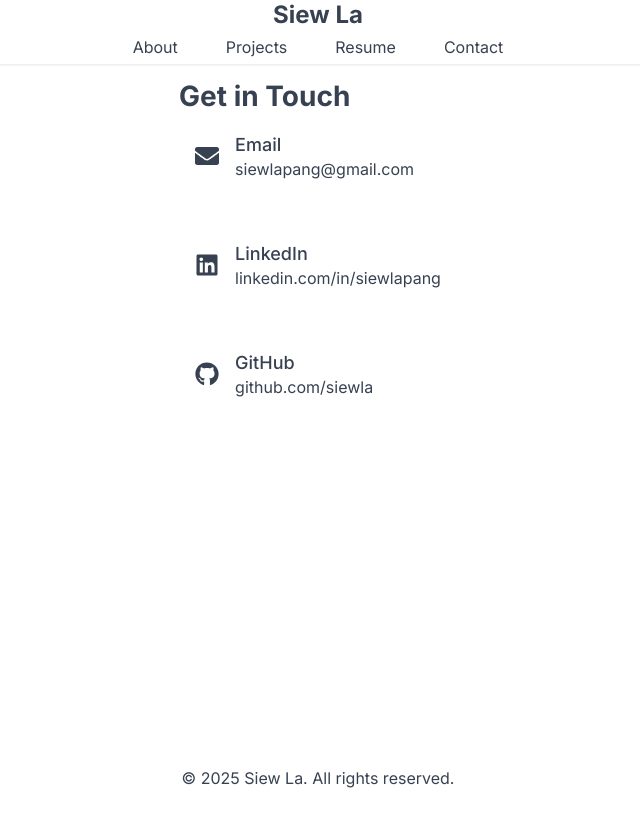
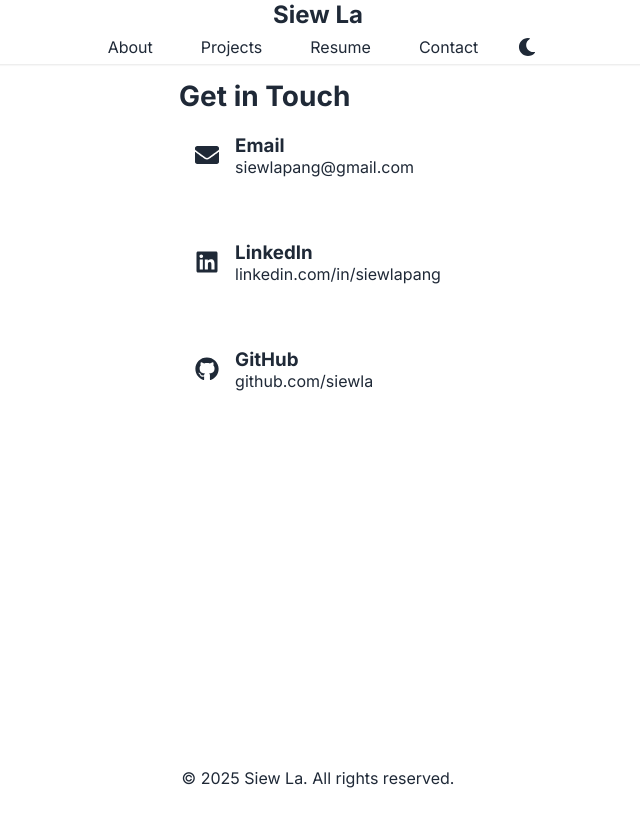
Before and after one commit to siewla/siewla.dev, a Next.js app: page /contact in a window 1280 px wide. Shown: the whole page, without its empty margins (322-962 px from the left). Built offline with nearby package versions, Linux system fonts and the light colour scheme.

Commit message:
feat: add theme toggle functionality
- Add dark/light mode toggle button\n- Implement theme persistence using localStorage\n- Update CSS variables for consistent theming\n- Fix text readability issues in both modes\n- Remove media queries in favor of CSS variables

```diff
--- a/src/app/globals.css
+++ b/src/app/globals.css
@@ -1,9 +1,18 @@
 :root {
   --primary-color: #4f46e5;
+  --primary-color-dark: #4338ca;
   --background-light: #ffffff;
   --background-dark: #111827;
-  --text-light: #374151;
+  --text-light: #1f2937;
   --text-dark: #f3f4f6;
+  --text-secondary-light: #4b5563;
+  --text-secondary-dark: #9ca3af;
+  --card-background-light: #ffffff;
+  --card-background-dark: #1f2937;
+  --border-color-light: #e5e7eb;
+  --border-color-dark: #374151;
+  --tag-background-light: #f3f4f6;
+  --tag-background-dark: #374151;
 }
 
 * {
@@ -27,19 +36,37 @@
   animation: fadeInUp 0.5s ease-out forwards;
 }
 
+/* Light theme (default) */
+:root,
+.light {
+  --background: var(--background-light);
+  --text: var(--text-light);
+  --text-secondary: var(--text-secondary-light);
+  --card-background: var(--card-background-light);
+  --border-color: var(--border-color-light);
+  --nav-background: rgba(255, 255, 255, 0.8);
+  --nav-hover: rgba(0, 0, 0, 0.05);
+  --tag-background: var(--tag-background-light);
+}
+
+/* Dark theme */
+.dark {
+  --background: var(--background-dark);
+  --text: var(--text-dark);
+  --text-secondary: var(--text-secondary-dark);
+  --card-background: var(--card-background-dark);
+  --border-color: var(--border-color-dark);
+  --nav-background: rgba(17, 24, 39, 0.8);
+  --nav-hover: rgba(255, 255, 255, 0.1);
+  --tag-background: var(--tag-background-dark);
+}
+
 body {
   font-family: var(--font-inter), system-ui, -apple-system, sans-serif;
-  background-color: var(--background-light);
-  color: var(--text-light);
+  background-color: var(--background);
+  color: var(--text);
   height: 100vh;
   overflow: hidden;
-}
-
-@media (prefers-color-scheme: dark) {
-  body {
-    background-color: var(--background-dark);
-    color: var(--text-dark);
-  }
 }
 
 .container {
@@ -58,7 +85,7 @@ body {
   left: 0;
   right: 0;
   width: 100%;
-  background-color: rgba(255, 255, 255, 0.8);
+  background-color: var(--nav-background);
   backdrop-filter: blur(8px);
   box-shadow: 0 1px 2px rgba(0, 0, 0, 0.1);
   z-index: 50;
@@ -79,34 +106,42 @@ body {
   font-size: 1.5rem;
   font-weight: bold;
   text-decoration: none;
-  color: inherit;
+  color: var(--text);
 }
 
 .nav-links {
   display: flex;
   gap: 1rem;
+  align-items: center;
 }
 
 .nav-link {
   text-decoration: none;
-  color: inherit;
+  color: var(--text);
   padding: 0.5rem 1rem;
   border-radius: 0.375rem;
   transition: background-color 0.2s;
 }
 
 .nav-link:hover {
-  background-color: rgba(0, 0, 0, 0.05);
+  background-color: var(--nav-hover);
 }
 
-@media (prefers-color-scheme: dark) {
-  .nav {
-    background-color: rgba(17, 24, 39, 0.8);
-  }
+.theme-toggle {
+  background: none;
+  border: none;
+  color: var(--text);
+  cursor: pointer;
+  padding: 0.5rem;
+  border-radius: 0.375rem;
+  display: flex;
+  align-items: center;
+  justify-content: center;
+  transition: background-color 0.2s;
+}
 
-  .nav-link:hover {
-    background-color: rgba(255, 255, 255, 0.1);
-  }
+.theme-toggle:hover {
+  background-color: var(--nav-hover);
 }
 
 .main {
@@ -146,19 +181,13 @@ body {
 }
 
 .card {
-  background-color: white;
+  background-color: var(--card-background);
   border-radius: 0.5rem;
   box-shadow: 0 1px 3px rgba(0, 0, 0, 0.1);
   padding: 1rem;
   height: 100%;
   display: flex;
   flex-direction: column;
-}
-
-@media (prefers-color-scheme: dark) {
-  .card {
-    background-color: #1f2937;
-  }
 }
 
 .heading {
@@ -171,14 +200,8 @@ body {
 .subheading {
   font-size: 1.125rem;
   margin-bottom: 0.25rem;
-  color: var(--text-light);
+  color: var(--text);
   line-height: 1.2;
-}
-
-@media (prefers-color-scheme: dark) {
-  .subheading {
-    color: var(--text-dark);
-  }
 }
 
 .text {
@@ -193,18 +216,12 @@ body {
 }
 
 .social-link {
-  color: var(--text-light);
+  color: var(--text);
   transition: color 0.2s;
 }
 
 .social-link:hover {
   color: var(--primary-color);
-}
-
-@media (prefers-color-scheme: dark) {
-  .social-link {
-    color: var(--text-dark);
-  }
 }
 
 .card-title {
@@ -235,20 +252,11 @@ body {
 }
 
 .skill-item {
-  background-color: white;
+  background-color: var(--card-background);
+  color: var(--text);
   padding: 0.375rem 0.5rem;
   border-radius: 0.375rem;
   font-size: 0.875rem;
-}
-
-@media (prefers-color-scheme: dark) {
-  .skill-item {
-    background-color: #1f2937;
-  }
-
-  .skills-grid::-webkit-scrollbar-thumb {
-    background-color: rgba(255, 255, 255, 0.2);
-  }
 }
 
 @media (max-width: 768px) {
@@ -328,7 +336,7 @@ body {
 }
 
 .project-description {
-  color: var(--text-light);
+  color: var(--text);
   margin-bottom: 1rem;
   line-height: 1.5;
 }
@@ -341,8 +349,8 @@ body {
 }
 
 .tech-tag {
-  background-color: #f3f4f6;
-  color: var(--text-light);
+  background-color: var(--tag-background);
+  color: var(--text);
   padding: 0.25rem 0.75rem;
   border-radius: 0.375rem;
   font-size: 0.875rem;
@@ -354,35 +362,12 @@ body {
 }
 
 .project-link {
-  color: var(--text-light);
+  color: var(--text);
   transition: color 0.2s;
 }
 
 .project-link:hover {
   color: var(--primary-color);
-}
-
-@media (prefers-color-scheme: dark) {
-  .project-card {
-    background-color: #1f2937;
-  }
-
-  .project-image {
-    background-color: #374151;
-  }
-
-  .project-description {
-    color: var(--text-dark);
-  }
-
-  .tech-tag {
-    background-color: #374151;
-    color: var(--text-dark);
-  }
-
-  .project-link {
-    color: var(--text-dark);
-  }
 }
 
 @media (max-width: 1024px) {
@@ -544,45 +529,6 @@ body {
   background-color: var(--primary-color-dark);
 }
 
-/* Dark mode adjustments */
-@media (prefers-color-scheme: dark) {
-  .experience-item, .education-item, .skill-category {
-    background-color: var(--card-background-dark);
-  }
-
-  .skill-tag {
-    background-color: var(--tag-background-dark);
-  }
-
-  .resume-container {
-    background-color: var(--background-dark);
-  }
-
-  .resume-header {
-    background-color: var(--background-dark);
-    border-bottom-color: #374151;
-  }
-
-  .resume-header .heading {
-    color: var(--text-dark);
-  }
-}
-
-/* Responsive adjustments */
-@media (max-width: 768px) {
-  .skills-container {
-    grid-template-columns: 1fr;
-  }
-
-  .resume-content {
-    padding: 0.75rem;
-  }
-
-  .experience-item, .education-item, .skill-category {
-    padding: 0.75rem;
-  }
-}
-
 /* Custom scrollbar for resume container */
 .resume-container::-webkit-scrollbar {
   width: 8px;
@@ -599,20 +545,6 @@ body {
 
 .resume-container::-webkit-scrollbar-thumb:hover {
   background-color: #d1d5db;
-}
-
-@media (prefers-color-scheme: dark) {
-  .resume-container::-webkit-scrollbar-track {
-    background: var(--background-dark);
-  }
-
-  .resume-container::-webkit-scrollbar-thumb {
-    background-color: #374151;
-  }
-
-  .resume-container::-webkit-scrollbar-thumb:hover {
-    background-color: #4b5563;
-  }
 }
 
 /* Contact Page Styles */
@@ -633,7 +565,7 @@ body {
   gap: 1rem;
   padding: 1rem;
   border-radius: 0.5rem;
-  background-color: white;
+  background-color: var(--card-background);
   transition: transform 0.2s, box-shadow 0.2s;
 }
 
@@ -643,41 +575,21 @@ body {
 }
 
 .contact-icon {
-  color: var(--text-light);
+  color: var(--text);
 }
 
 .contact-label {
-  font-size: 1.125rem;
-  font-weight: 500;
-  margin-bottom: 0.25rem;
+  color: var(--text);
 }
 
 .contact-link {
-  color: var(--text-light);
+  color: var(--text);
   text-decoration: none;
   transition: color 0.2s;
 }
 
 .contact-link:hover {
   color: var(--primary-color);
-}
-
-@media (prefers-color-scheme: dark) {
-  .contact-icon {
-    color: var(--text-dark);
-  }
-
-  .contact-link {
-    color: var(--text-dark);
-  }
-
-  .contact-item {
-    background-color: #1f2937;
-  }
-
-  .contact-item:hover {
-    box-shadow: 0 4px 6px rgba(0, 0, 0, 0.3);
-  }
 }
 
 .about-content {
--- a/src/app/layout.tsx
+++ b/src/app/layout.tsx
@@ -1,5 +1,6 @@
 import type { Metadata } from "next";
 import { Inter } from "next/font/google";
+import { ThemeProvider } from "@/components/ThemeProvider";
 import "./globals.css";
 
 const inter = Inter({
@@ -20,7 +21,9 @@ export default function RootLayout({
   return (
     <html lang="en">
       <body className={inter.variable}>
-        {children}
+        <ThemeProvider>
+          {children}
+        </ThemeProvider>
       </body>
     </html>
   );
--- a/src/components/Layout.tsx
+++ b/src/components/Layout.tsx
@@ -2,12 +2,16 @@
 
 import { ReactNode } from 'react';
 import Link from 'next/link';
+import { FaSun, FaMoon } from 'react-icons/fa';
+import { useTheme } from './ThemeProvider';
 
 interface LayoutProps {
   children: ReactNode;
 }
 
 const Layout = ({ children }: LayoutProps) => {
+  const { theme, toggleTheme } = useTheme();
+
   const navItems = [
     { name: 'About', path: '/' },
     { name: 'Projects', path: '/projects' },
@@ -32,6 +36,13 @@ const Layout = ({ children }: LayoutProps) => {
                 {item.name}
               </Link>
             ))}
+            <button
+              onClick={toggleTheme}
+              className="theme-toggle"
+              aria-label="Toggle theme"
+            >
+              {theme === 'light' ? <FaMoon size={18} /> : <FaSun size={18} />}
+            </button>
           </div>
         </div>
       </nav>
--- /dev/null
+++ b/src/components/ThemeProvider.tsx
@@ -0,0 +1,48 @@
+'use client';
+
+import { createContext, useContext, useEffect, useState } from 'react';
+
+type Theme = 'light' | 'dark';
+
+interface ThemeContextType {
+  theme: Theme;
+  toggleTheme: () => void;
+}
+
+const ThemeContext = createContext<ThemeContextType | undefined>(undefined);
+
+export function ThemeProvider({ children }: { children: React.ReactNode }) {
+  const [theme, setTheme] = useState<Theme>('light');
+
+  useEffect(() => {
+    // Get initial theme from localStorage or system preference
+    const savedTheme = localStorage.getItem('theme') as Theme;
+    const systemTheme = window.matchMedia('(prefers-color-scheme: dark)').matches ? 'dark' : 'light';
+    setTheme(savedTheme || systemTheme);
+  }, []);
+
+  useEffect(() => {
+    // Update localStorage and document class when theme changes
+    localStorage.setItem('theme', theme);
+    document.documentElement.classList.remove('light', 'dark');
+    document.documentElement.classList.add(theme);
+  }, [theme]);
+
+  const toggleTheme = () => {
+    setTheme(prev => prev === 'light' ? 'dark' : 'light');
+  };
+
+  return (
+    <ThemeContext.Provider value={{ theme, toggleTheme }}>
+      {children}
+    </ThemeContext.Provider>
+  );
+}
+
+export function useTheme() {
+  const context = useContext(ThemeContext);
+  if (context === undefined) {
+    throw new Error('useTheme must be used within a ThemeProvider');
+  }
+  return context;
+}
```
Also changed, not shown: 1 other file (tests, documents, lock files or other folders).
